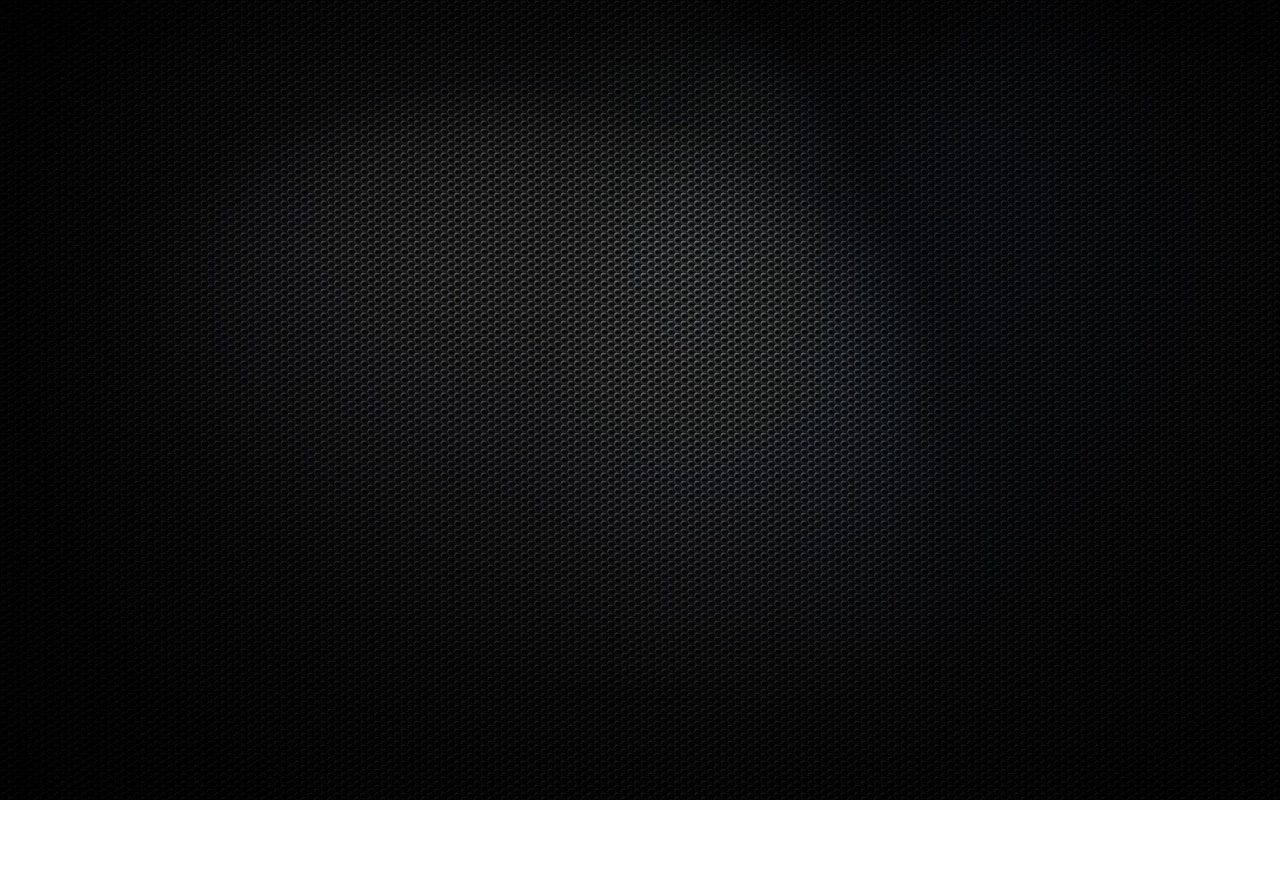
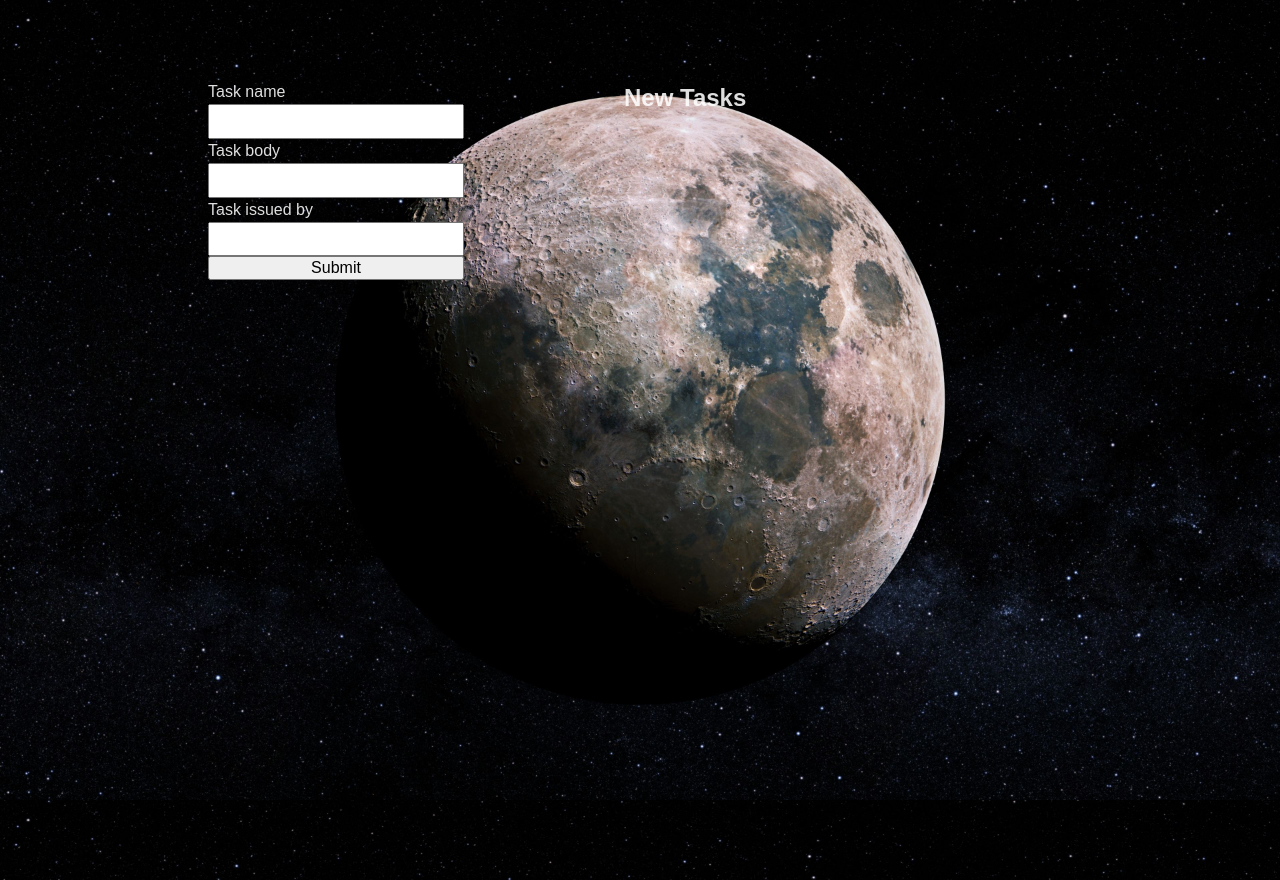
Before and after one commit to SpooRe91/MB-TODO-vite, a React (Vite) app in the folder vite-react-todo/: page / in a window 1280 px wide. Before the commit the page ends 800 px from the top, so only its background shows below. Built offline with nearby package versions, Linux system fonts and the light colour scheme.

Commit message:
created redux state, and AddToDo comp with simple logic

```diff
--- a/vite-react-todo/index.html
+++ b/vite-react-todo/index.html
@@ -5,7 +5,7 @@
   <meta charset="UTF-8" />
   <link rel="icon" type="image/svg+xml" href="src/assets/672464.jpg" />
   <meta name="viewport" content="width=device-width, initial-scale=1.0" />
-  <title>Vite + React + TS</title>
+  <title>MB - ToDo</title>
 </head>
 
 <body>
--- a/vite-react-todo/src/App.tsx
+++ b/vite-react-todo/src/App.tsx
@@ -1,11 +1,12 @@
 import './App.scss';
+import AddToDo from './Components/AddToDo/AddToDo';
 import './ResetCSS.scss';
 
 function App() {
 
   return (
     <main>
-
+      <AddToDo />
     </main>
   )
 }
--- /dev/null
+++ b/vite-react-todo/src/App/hooks.tsx
@@ -0,0 +1,7 @@
+import { TypedUseSelectorHook, useDispatch, useSelector } from 'react-redux';
+import type { RootState, AppDispatch } from './store';
+
+
+type DispatchFunc = () => AppDispatch
+export const useAppDispatch: DispatchFunc = useDispatch;
+export const useAppSelector: TypedUseSelectorHook<RootState> = useSelector;
--- /dev/null
+++ b/vite-react-todo/src/App/store.tsx
@@ -0,0 +1,11 @@
+import { configureStore } from "@reduxjs/toolkit";
+import taksReducer from "../features/tasks/taskSlice";
+
+export const store = configureStore({
+    reducer: {
+        taskSlice: taksReducer
+    }
+});
+
+export type RootState = ReturnType<typeof store.getState>;
+export type AppDispatch = typeof store.dispatch;
--- /dev/null
+++ b/vite-react-todo/src/Components/AddToDo/AddToDo.module.scss
@@ -0,0 +1,61 @@
+.main {
+    width: 100%;
+    display: flex;
+    margin: 5rem auto;
+    justify-content: center;
+    flex-wrap: wrap;
+    gap: 10rem;
+
+    .taskForm {
+        width: 20%;
+        display: flex;
+        flex-direction: column;
+        align-content: center;
+        flex-wrap: wrap;
+        transition: all 200ms ease-in-out;
+
+        .inputField {
+            width: 100%;
+            font-size: 1.4rem;
+            color: coral;
+            transition: all 200ms ease-in-out;
+        }
+        .inputField:focus {
+            background-color: black;
+        }
+        .inputField:not(:focus) {
+            font-size: 1.2rem;
+            color: white;
+        }
+
+        .taskDetails {
+            width: 30%;
+            transition: all 200ms ease-in-out;
+        }
+        .taskBody {
+            box-sizing: border-box;
+            width: 100%;
+            height: 20rem;
+            font-family: inherit;
+            vertical-align: middle;
+            outline: none;
+
+            background-color: white;
+        }
+    }
+
+    .newTasksContaner {
+        width: 35%;
+        display: flex;
+        flex-direction: column;
+
+        .taskItem {
+            width: 100%;
+            background-color: black;
+            display: flex;
+            flex-direction: column;
+            border: 1px solid coral;
+            flex-wrap: nowrap;
+        }
+    }
+}
--- /dev/null
+++ b/vite-react-todo/src/Components/AddToDo/AddToDo.tsx
@@ -0,0 +1,100 @@
+import React, { useState } from 'react'
+import { nanoid } from '@reduxjs/toolkit';
+
+import styles from "./AddToDo.module.scss";
+import { useAppSelector, useAppDispatch } from '../../App/hooks';
+import { addTask, taskState } from '../../features/tasks/taskSlice';
+import TaskComponent from './TaskComponent';
+
+
+const AddToDo = () => {
+
+    const tasksState = useAppSelector(taskState);
+    const dispatch = useAppDispatch();
+
+    const [data, setData] = useState({ taskName: '', taskBody: '', taskDate: '', taskOwner: '' });
+
+    const changeHandler = (e: React.ChangeEvent<HTMLInputElement>) => {
+
+        setData(state => ({
+            ...state,
+            [e.target.name]: e.target.value
+        }));
+    }
+
+    const submitTask = (e: React.FormEvent<EventTarget>) => {
+        e.preventDefault();
+        dispatch(addTask(data));
+        setData({ taskName: '', taskBody: '', taskDate: '', taskOwner: '' });
+        console.log(data);
+    }
+
+    const handleDelete = (e: React.MouseEvent<HTMLButtonElement>) => {
+        console.log(e.target);
+        // dispatch(deleteTask())
+    }
+
+    return (
+
+        <div className={styles.main}>
+
+            <form className={styles.taskForm}>
+                <label htmlFor="taskName">Task name</label>
+                <input
+                    className={styles.inputField}
+                    type="text"
+                    id="taskName"
+                    name="taskName"
+                    onChange={(e) => changeHandler(e)}
+                    value={data.taskName}
+                    required
+                />
+
+                <label htmlFor="taskBody">Task body</label>
+                <input
+                    className={styles.inputField}
+                    type="text"
+                    id="taskBody"
+                    name="taskBody"
+                    onChange={(e) => changeHandler(e)}
+                    value={data.taskBody}
+                    required
+                />
+                <label htmlFor="taskBody">Task issued by</label>
+                <input
+                    className={styles.inputField}
+                    type="text"
+                    id="taskOwner"
+                    name="taskOwner"
+                    onChange={(e) => changeHandler(e)}
+                    value={data.taskOwner}
+                    required
+                />
+                <input type="submit" onClick={(e) => submitTask(e)} />
+            </form>
+
+            <div className={styles.newTasksContaner}>
+                <h2>New Tasks</h2>
+                {
+                    tasksState?.tasks !== undefined
+                        ?
+                        tasksState?.tasks.map((task) => {
+                            return (
+                                <TaskComponent key={nanoid()}
+                                    taskName={task.taskName}
+                                    taskBody={task.taskBody}
+                                    taskStart={task.taskStart}
+                                    taskOwner={task.taskOwner}
+                                    taskId={task.taskId} />
+                            )
+                        })
+                        :
+                        null
+                }
+            </div>
+
+        </div>
+    )
+}
+
+export default AddToDo
--- /dev/null
+++ b/vite-react-todo/src/Components/AddToDo/TaskComponent.tsx
@@ -0,0 +1,24 @@
+import React from 'react';
+import { nanoid } from '@reduxjs/toolkit';
+import { useAppSelector, useAppDispatch } from '../../App/hooks';
+
+import styles from "./AddToDo.module.scss";
+import { Task, taskState } from '../../features/tasks/taskSlice';
+
+const TaskComponent = (task: Task) => {
+
+
+    const tastState = useAppSelector(taskState);
+    const dispatch = useAppDispatch();
+
+    return (
+        <div className={styles.taskItem} key={nanoid()}>
+            <p className={styles.taskDetails}>{task.taskName}</p>
+            <p className={styles.taskBody}>{task.taskBody}</p>
+            <p className={styles.taskDetails}>{task.taskOwner}</p>
+            {/* <button type='button' onClick={() => handleDelete(task.taskName)}>Delete task</button> */}
+        </div>
+    )
+}
+
+export default TaskComponent
--- /dev/null
+++ b/vite-react-todo/src/features/tasks/taskSlice.tsx
@@ -0,0 +1,50 @@
+import { createSlice, PayloadAction } from '@reduxjs/toolkit'
+import type { RootState } from '../../App/store';
+
+export interface Task {
+    taskName: string,
+    taskBody: '',
+    taskStart: string,
+    taskEnd?: string,
+    taskOwner?: string,
+    taskId: string,
+    tasks?: Task[],
+    error?: string
+}
+
+const initialState: Task = {
+    taskName: '',
+    taskBody: '',
+    taskStart: '',
+    taskEnd: '',
+    taskOwner: '',
+    taskId: '',
+    tasks: [],
+    error: ''
+}
+
+export const taskSliceActions = createSlice({
+    name: 'tasks',
+    initialState,
+    reducers: {
+        addTask: (state, action) => {
+
+            if (state.tasks?.find(task => task.taskName === action.payload.taskName)) {
+                state.error = 'A task with such name already exists. Please enter a different name!';
+
+            } else {
+                state.taskName = action.payload.taskName;
+                state.taskBody = action.payload.taskBody;
+                state.taskStart = action.payload.taskStart;
+                state.taskEnd = action.payload.taskEnd;
+                state.taskOwner = action.payload.taskOwner;
+                state.taskId = action.payload.id;
+                state.tasks?.push(action.payload);
+            }
+        }
+    }
+});
+
+export const { addTask } = taskSliceActions.actions;
+export const taskState = (state: RootState) => state.taskSlice; //as defined in the store file
+export default taskSliceActions.reducer;
--- a/vite-react-todo/src/index.scss
+++ b/vite-react-todo/src/index.scss
@@ -1,6 +1,6 @@
 @import url("ResetCSS.scss");
 :root {
-  background-image: url("/Images/XAVd8g.jpg");
+  background-image: url("../src/assets/672464.jpg");
   background-position: center;
   background-repeat: no-repeat;
   background-size: cover;
--- a/vite-react-todo/src/main.tsx
+++ b/vite-react-todo/src/main.tsx
@@ -1,10 +1,14 @@
 import React from 'react'
 import ReactDOM from 'react-dom/client'
+import { Provider } from 'react-redux';
+import { store } from "./App/store";
 import App from './App'
 import './index.scss'
 
 ReactDOM.createRoot(document.getElementById('root') as HTMLElement).render(
   <React.StrictMode>
-    <App />
+    <Provider store={store}>
+      <App />
+    </Provider>
   </React.StrictMode>
 )
```
Also changed, not shown: vite-react-todo/public/Images/NyaEu7.webp (deleted), vite-react-todo/public/Images/XAVd8g.jpg (deleted).
